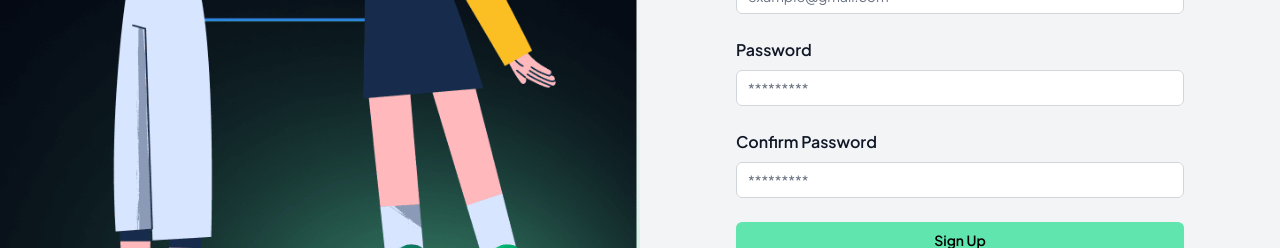
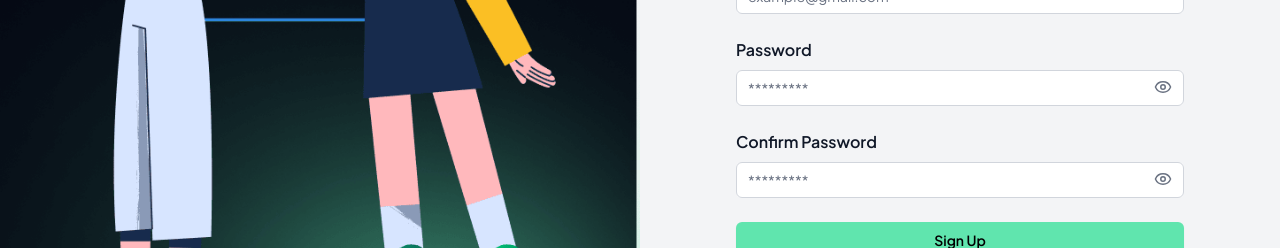
Before and after one commit to Nayem-khan1/Softvence-task-client, a React (Vite) app: page /signup in a window 1280 px wide. Shown: the part 370-618 px from the top of the page. Built offline with nearby package versions, Linux system fonts and the light colour scheme; no server answers.

Commit message:
add show and hide password

```diff
--- a/src/pages/SignIn.jsx
+++ b/src/pages/SignIn.jsx
@@ -3,13 +3,15 @@ import axios from "axios";
 import loginImg from "../assets/loginImg.png";
 import { Link, useNavigate } from "react-router";
 import { useAuth } from "../context/AuthContext";
+import { Eye, EyeOff } from "lucide-react";
 
 const SignIn = () => {
-  const {fetchUser} = useAuth();
+  const { fetchUser } = useAuth();
   const [email, setEmail] = useState("");
   const [password, setPassword] = useState("");
   const [loading, setLoading] = useState(false);
   const [error, setError] = useState("");
+  const [showPassword, setShowPassword] = useState(false);
 
   const navigate = useNavigate();
 
@@ -50,7 +52,7 @@ const SignIn = () => {
         />
       </div>
       <div className="w-full lg:w-1/2 flex flex-1 flex-col justify-center px-4 py-12 sm:px-6 lg:flex-none lg:px-20 xl:px-24">
-        <div className="mx-auto w-full">
+        <div className="w-full max-w-md mx-auto">
           <div className="text-center">
             <h2 className="mt-8 text-[40px] font-bold tracking-tight text-gray-900">
               Login
@@ -97,18 +99,25 @@ const SignIn = () => {
                   >
                     Password
                   </label>
-                  <div className="mt-2">
+                  <div className="mt-2 relative">
                     <input
                       id="password"
                       name="password"
-                      type="password"
+                      type={showPassword ? "text" : "password"}
                       value={password}
                       onChange={(e) => setPassword(e.target.value)}
                       required
                       autoComplete="current-password"
                       placeholder="*********"
-                      className="block w-full rounded-md bg-white px-3 py-1.5 text-base text-gray-900 outline-1 -outline-offset-1 outline-gray-300 placeholder:text-gray-500 focus:outline-2 focus:-outline-offset-2 focus:outline-primary sm:text-sm/6"
+                      className="block w-full rounded-md bg-white px-3 py-1.5 text-base text-gray-900 outline-1 -outline-offset-1 outline-gray-300 placeholder:text-gray-500 focus:outline-2 focus:-outline-offset-2 focus:outline-primary sm:text-sm/6 pr-10"
                     />
+                    <button
+                      type="button"
+                      onClick={() => setShowPassword((prev) => !prev)}
+                      className="absolute top-2 right-2 text-gray-500"
+                    >
+                      {showPassword ? <EyeOff size={20} /> : <Eye size={20} />}
+                    </button>
                   </div>
                 </div>
 
@@ -153,7 +162,10 @@ const SignIn = () => {
                   </div>
 
                   <div className=" ">
-                    <Link to="/reset-password" className="text-sm text-gray-500">
+                    <Link
+                      to="/reset-password"
+                      className="text-sm text-gray-500"
+                    >
                       Forgot password?
                     </Link>
                   </div>
--- a/src/pages/SignUp.jsx
+++ b/src/pages/SignUp.jsx
@@ -3,9 +3,10 @@ import axios from "axios";
 import signUpImg from "../assets/signupImg.png";
 import { Link, useNavigate } from "react-router";
 import { useAuth } from "../context/AuthContext";
+import { Eye, EyeOff } from "lucide-react";
 
 const SignUp = () => {
-  const {fetchUser} = useAuth();
+  const { fetchUser } = useAuth();
   const [name, setName] = useState("");
   const [email, setEmail] = useState("");
   const [password, setPassword] = useState("");
@@ -13,6 +14,11 @@ const SignUp = () => {
 
   const [loading, setLoading] = useState(false);
   const [error, setError] = useState("");
+
+  const [showPassword, setShowPassword] = useState({
+    password: false,
+    confirmPassword: false,
+  });
 
   const navigate = useNavigate();
 
@@ -34,7 +40,7 @@ const SignUp = () => {
         { withCredentials: true }
       );
       await fetchUser();
-      navigate("/")
+      navigate("/");
     } catch (err) {
       console.error(err);
       if (err.response && err.response.data.message) {
@@ -57,7 +63,7 @@ const SignUp = () => {
         />
       </div>
       <div className="w-full lg:w-1/2 flex flex-1 flex-col justify-center px-4 py-12 sm:px-6 lg:flex-none lg:px-20 xl:px-24">
-        <div className="mx-auto w-full">
+        <div className=" w-full max-w-md mx-auto">
           <div className="text-center">
             <h2 className="mt-8 text-[40px] font-bold tracking-tight text-gray-900">
               Sign Up
@@ -125,11 +131,11 @@ const SignUp = () => {
                   >
                     Password
                   </label>
-                  <div className="mt-2">
+                  <div className="mt-2 relative">
                     <input
                       id="password"
                       name="password"
-                      type="password"
+                      type={showPassword.password ? "text" : "password"}
                       value={password}
                       onChange={(e) => setPassword(e.target.value)}
                       required
@@ -137,6 +143,22 @@ const SignUp = () => {
                       placeholder="*********"
                       className="block w-full rounded-md bg-white px-3 py-1.5 text-base text-gray-900 outline-1 -outline-offset-1 outline-gray-300 placeholder:text-gray-500 focus:outline-2 focus:-outline-offset-2 focus:outline-primary sm:text-sm/6"
                     />
+                    <button
+                      type="button"
+                      onClick={() =>
+                        setShowPassword((prev) => ({
+                          ...prev,
+                          password: !prev.password,
+                        }))
+                      }
+                      className="absolute right-3 top-2 text-gray-500"
+                    >
+                      {showPassword.password ? (
+                        <EyeOff size={18} />
+                      ) : (
+                        <Eye size={18} />
+                      )}
+                    </button>
                   </div>
                 </div>
                 <div>
@@ -146,11 +168,11 @@ const SignUp = () => {
                   >
                     Confirm Password
                   </label>
-                  <div className="mt-2">
+                  <div className="mt-2 relative">
                     <input
                       id="confirm-password"
                       name="confirm-password"
-                      type="password"
+                      type={showPassword.confirmPassword ? "text" : "password"}
                       value={confirmPassword}
                       onChange={(e) => setConfirmPassword(e.target.value)}
                       required
@@ -158,6 +180,22 @@ const SignUp = () => {
                       placeholder="*********"
                       className="block w-full rounded-md bg-white px-3 py-1.5 text-base text-gray-900 outline-1 -outline-offset-1 outline-gray-300 placeholder:text-gray-500 focus:outline-2 focus:-outline-offset-2 focus:outline-primary sm:text-sm/6"
                     />
+                    <button
+                      type="button"
+                      onClick={() =>
+                        setShowPassword((prev) => ({
+                          ...prev,
+                          confirmPassword: !prev.confirmPassword,
+                        }))
+                      }
+                      className="absolute right-3 top-2 text-gray-500"
+                    >
+                      {showPassword.confirmPassword ? (
+                        <EyeOff size={18} />
+                      ) : (
+                        <Eye size={18} />
+                      )}
+                    </button>
                   </div>
                 </div>
 
```
